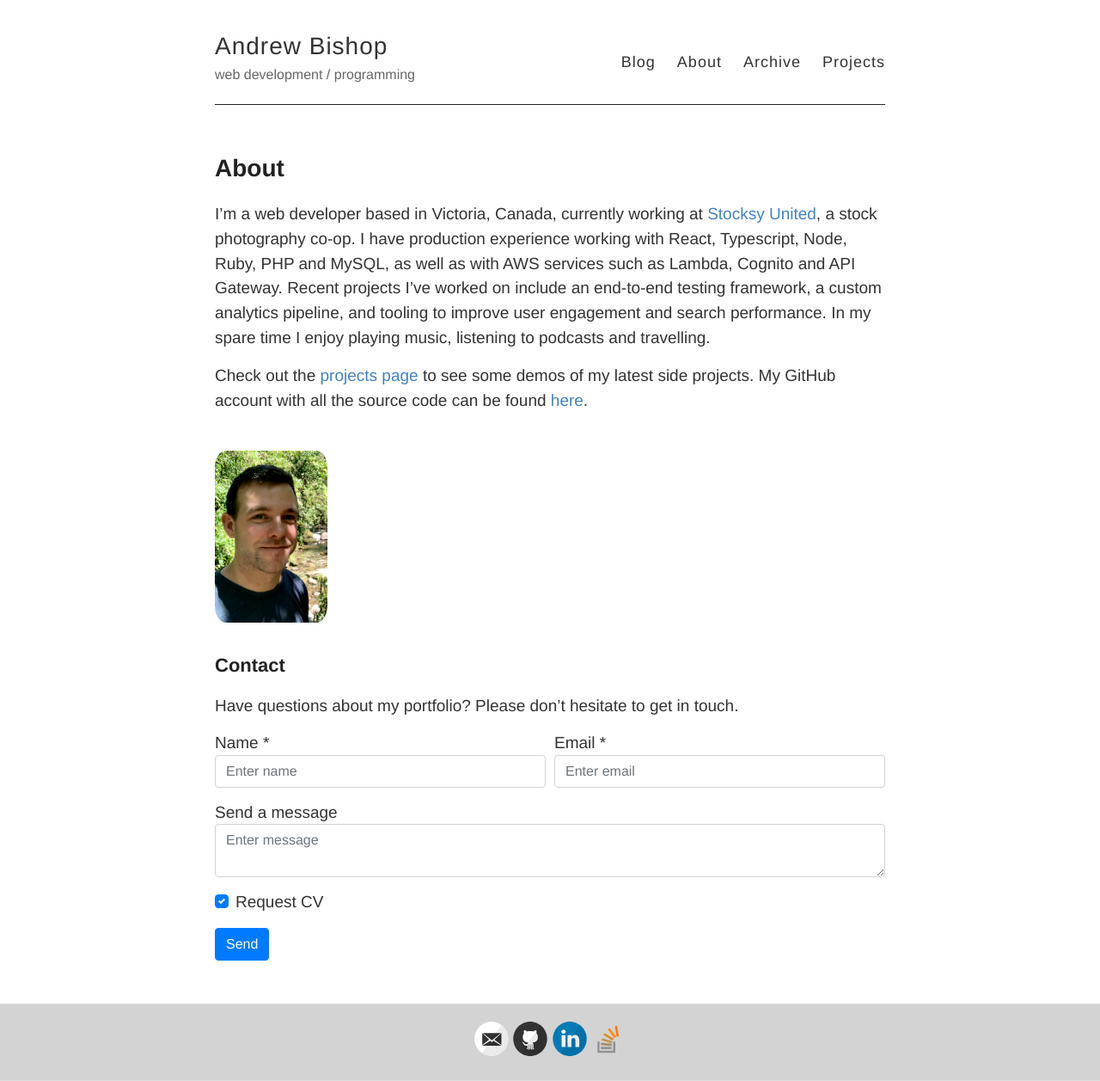
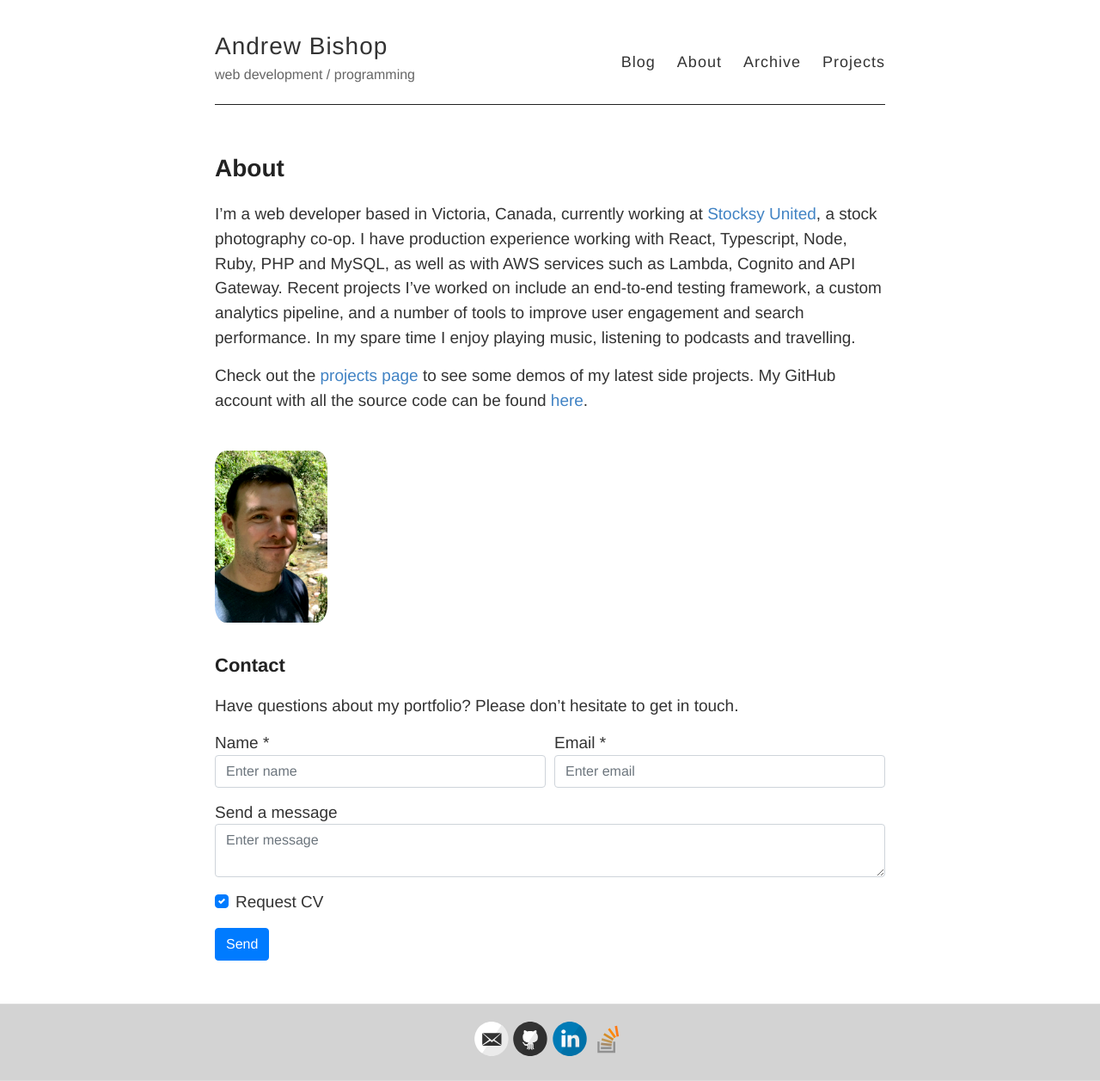
Before and after one commit to a-bishop/old_blog, a Jekyll site: the page built from about.md, in a window 1280 px wide. Shown: the whole page at 86% size. Built offline with Jekyll 4.4.1, drawn with Linux system fonts in a browser that asks for light colours; nearby versions of some CDN libraries.

Commit message:
Update about.md

```diff
--- a/about.md
+++ b/about.md
@@ -5,7 +5,7 @@ permalink: /about/
 ---
 
 
-I'm a web developer based in Victoria, Canada, currently working at [Stocksy United](https://www.stocksy.com/), a stock photography co-op. I have production experience working with React, Typescript, Node, Ruby, PHP and MySQL, as well as with AWS services such as Lambda, Cognito and API Gateway. Recent projects I've worked on include an end-to-end testing framework, a custom analytics pipeline, and tooling to improve user engagement and search performance. In my spare time I enjoy playing music, listening to podcasts and travelling.
+I'm a web developer based in Victoria, Canada, currently working at [Stocksy United](https://www.stocksy.com/), a stock photography co-op. I have production experience working with React, Typescript, Node, Ruby, PHP and MySQL, as well as with AWS services such as Lambda, Cognito and API Gateway. Recent projects I've worked on include an end-to-end testing framework, a custom analytics pipeline, and a number of tools to improve user engagement and search performance. In my spare time I enjoy playing music, listening to podcasts and travelling.
 
 Check out the [projects page]( {{ "./projects" | relative_url }} ) to see some demos of my latest side projects. My GitHub account with all the source code can be found [here](https://github.com/a-bishop).
 
```
